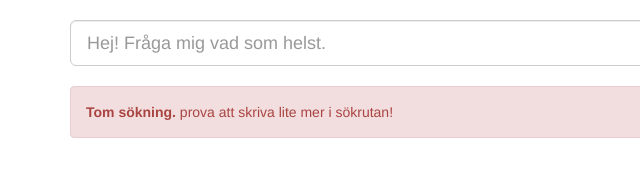
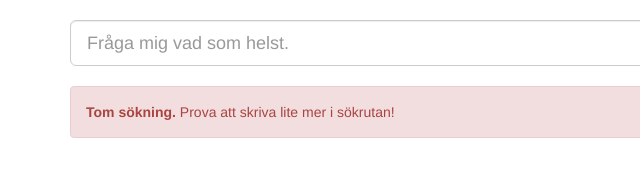
Before and after one commit to merisbahti/minerva, a plain HTML site: page wwwroot/index.html in a window 1280 px wide. Both pictures are taken after a click on the button 1183 px from the left and 43 px from the top of the page. Shown: the full height of the page, 0-640 px from the left. Drawn offline with nearby package versions, Linux system fonts and the light colour scheme.

```diff
--- a/wwwroot/index.html
+++ b/wwwroot/index.html
@@ -19,7 +19,7 @@
     <div class="container" style="margin-top:20px;">
       <form action="#">
         <div class="input-group input-group-lg">
-          <input autocomplete="off" id="search" type="text" class="form-control" placeholder="Hej! Fråga mig vad som helst.">
+          <input autocomplete="off" id="search" type="text" class="form-control" placeholder="Fråga mig vad som helst.">
           <span class="input-group-btn">
             <button id="gosearch" class="btn btn-default" type="button">
               <span class="glyphicon glyphicon-search" aria-hidden="true"></span>
--- a/wwwroot/js/main.js
+++ b/wwwroot/js/main.js
@@ -58,10 +58,14 @@ var removeResults = function() {
   });*/
 }
 
+$("#search").click(function(){
+  $("#search").val('');
+});
+
 $("#gosearch").click(function(){
   var searchText = $("#search").val()
   if (/^\s*$/.test(searchText)) {
-    addError("Tom sökning.", "prova att skriva lite mer i sökrutan!")
+    addError("Tom sökning.", "Prova att skriva lite mer i sökrutan!")
   } else {
     removeResults()
     showSpinner()
@@ -81,5 +85,4 @@ $("#gosearch").click(function(){
       }
     );
   }
-  $("#search").val('');
 });
```
